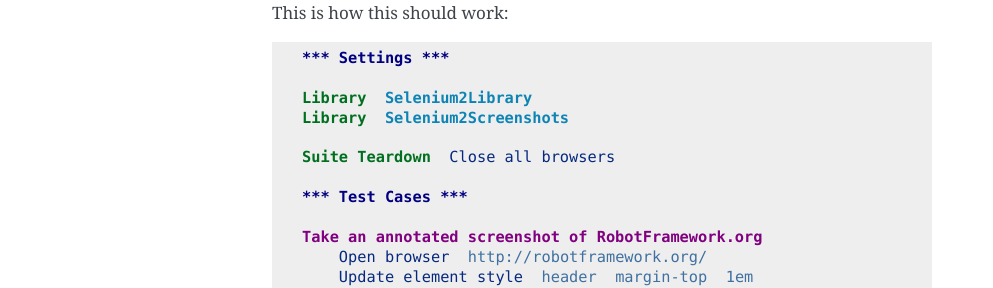
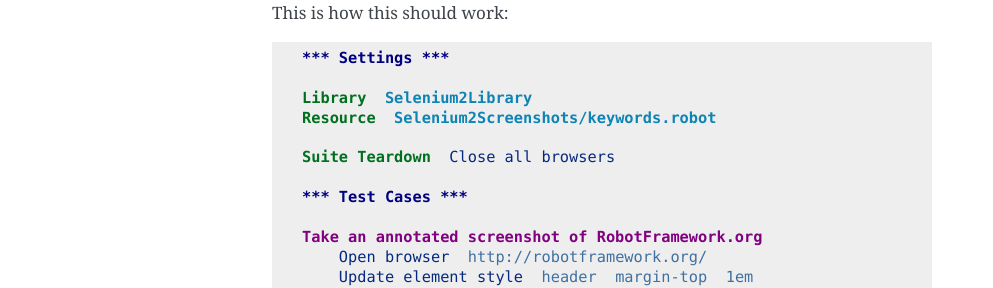
Before and after one commit to collective/robotframework-selenium2screenshots, a Sphinx documentation site: the page built from docs/index.rst, in a window 1280 px wide. Shown: the part 550-838 px from the top of the page, without its empty margins (148-1141 px from the left). Built offline with Sphinx 7.4.7, drawn with Linux system fonts in a browser that asks for light colours.

Commit message:
Drop dependency on sphinxcontrib-robotdoc. Use libdoc instead.

```diff
--- a/docs/conf.py
+++ b/docs/conf.py
@@ -2,7 +2,6 @@
 # Add any Sphinx extension module names here, as strings. They can be
 # extensions coming with Sphinx (named 'sphinx.ext.*') or your custom ones.
 extensions = [
-    "sphinxcontrib_robotdoc",
     "sphinxcontrib_robotframework",
 ]
 
--- a/docs/index.rst
+++ b/docs/index.rst
@@ -24,7 +24,7 @@
    *** Settings ***
 
    Library  Selenium2Library
-   Library  Selenium2Screenshots
+   Resource  Selenium2Screenshots/keywords.robot
 
    Suite Teardown  Close all browsers
 
--- a/setup.py
+++ b/setup.py
@@ -29,7 +29,6 @@
     extras_require={"docs": [
         "Sphinx",
         "Pillow",
-        "sphinxcontrib-robotdoc>=0.5.1",
         "sphinxcontrib-robotframework",
     ], "PIL": ["PIL"], "Pillow": ["Pillow"]},
 )
```
